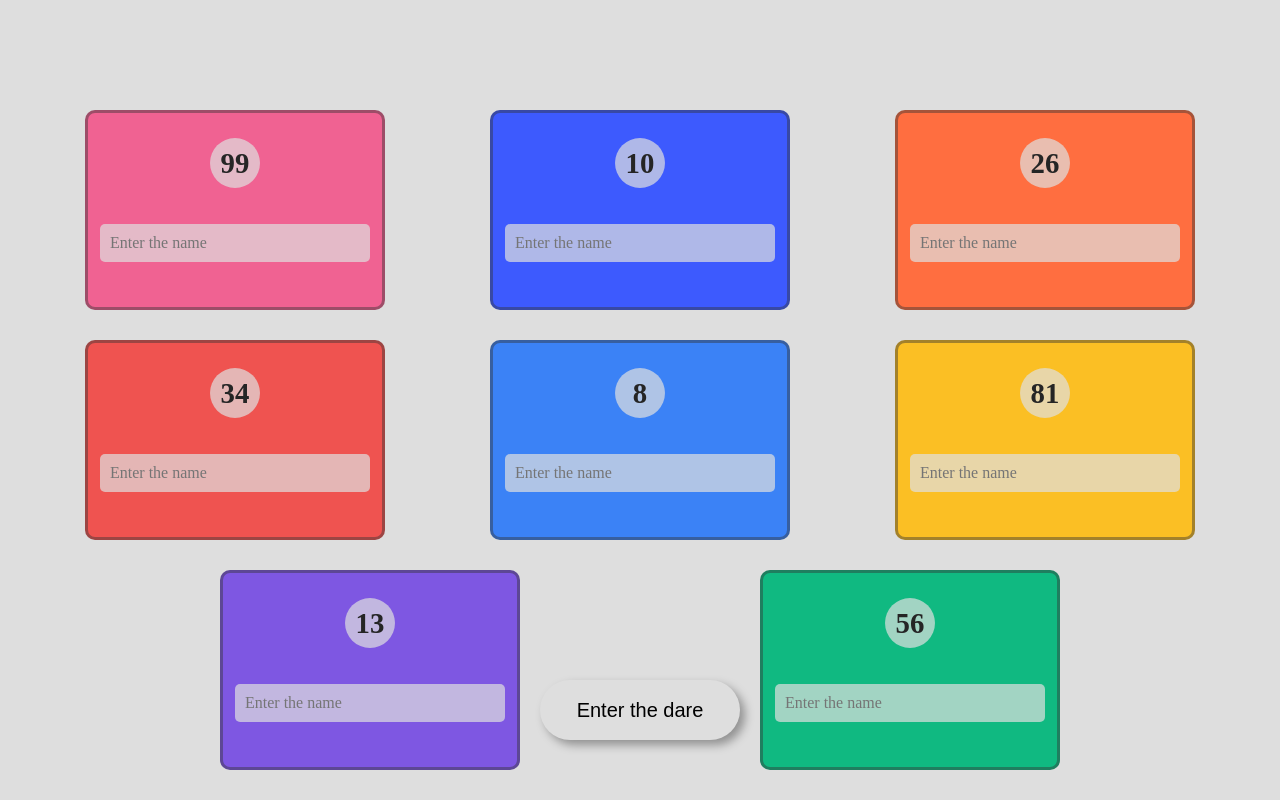
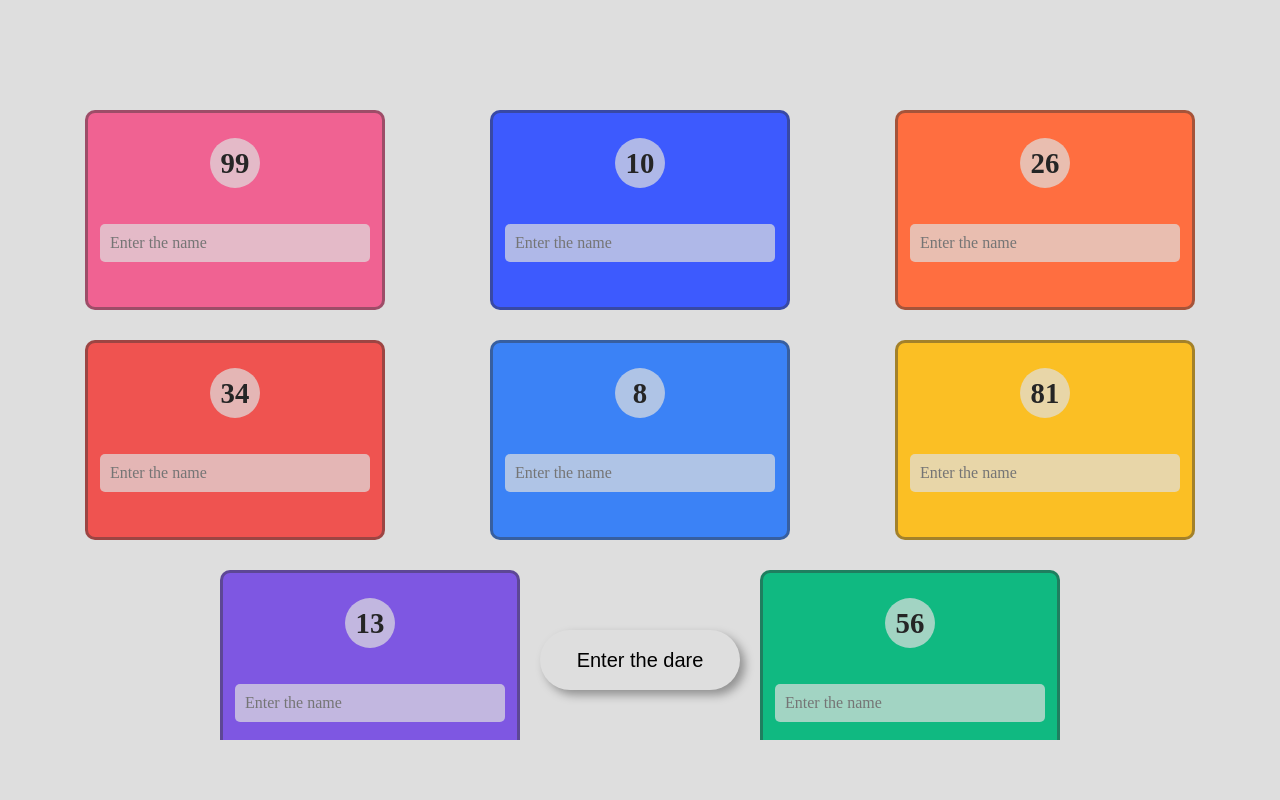
Before and after one commit to Shimil-MDL/Spin_Wheel, a Vue app: page / in a window 1280 px wide. Shown: the top 800 px of the page. Built offline with nearby package versions, Linux system fonts and the light colour scheme.

Commit message:
Update App.vue

```diff
--- a/src/App.vue
+++ b/src/App.vue
@@ -279,7 +279,7 @@ html {
 }
 .btn {
   user-select: none;
-  margin: 100px 0 50px;
+  margin: 50px 0 50px;
   font-size: 20px;
   width: 200px;
   height: 60px;
```
